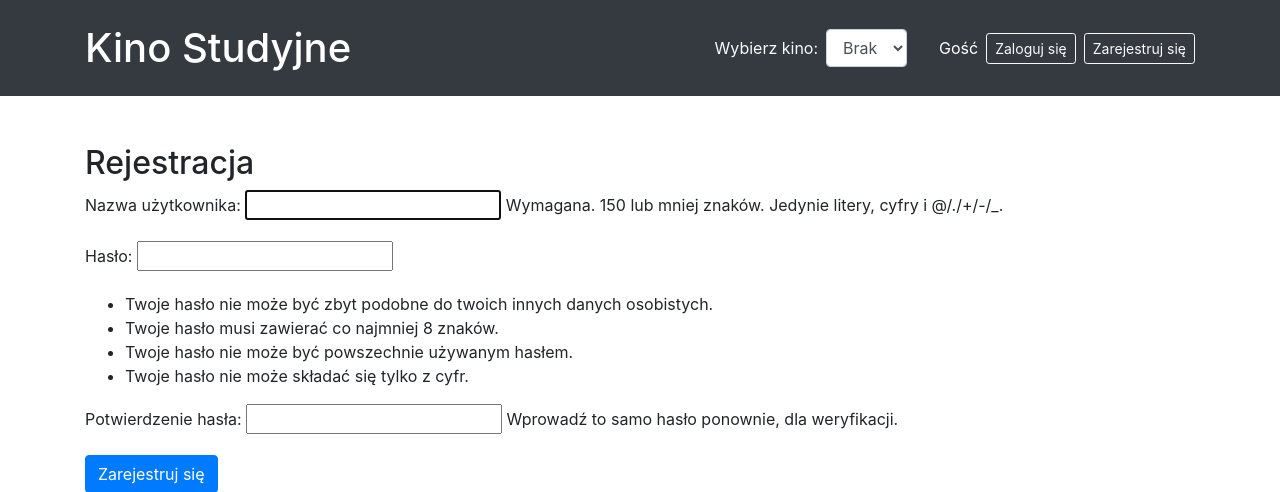
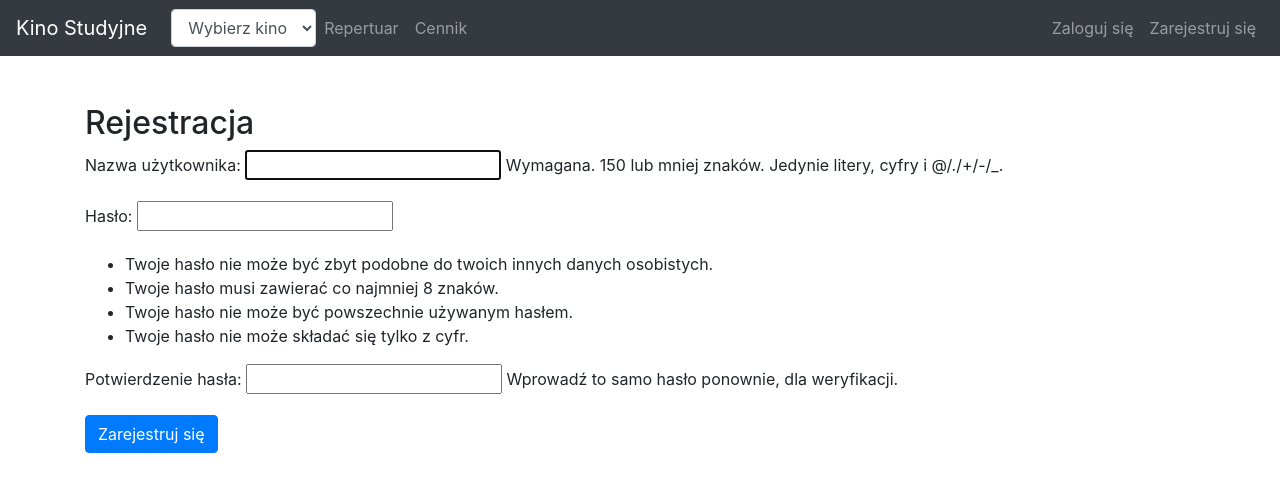
Before and after one commit to infoshareacademy/jpydzr5-reservation-for-destination, a Django app: page /cinema/register/ in a window 1280 px wide. Shown: the top 492 px of the page. Run offline with Django 5.2, Linux system fonts and the light colour scheme; parts of the project's set-up code (start-up, migrations or seed data) failed here and were passed over; some libraries are stand-ins or nearby versions.

Commit message:
menu refactor - mobile responsivity

```diff
--- a/cinema_reservation_system/backoffice/views.py
+++ b/cinema_reservation_system/backoffice/views.py
@@ -15,6 +15,7 @@ DAYS_OF_WEEK = {
     6: "Piątek",
     7: "Sobota",
 }
+
 
 # Create your views here.
 def index(request):
--- a/cinema_reservation_system/cinema/admin.py
+++ b/cinema_reservation_system/cinema/admin.py
@@ -34,7 +34,7 @@ class CinemaAdmin(admin.ModelAdmin):
 
 @admin.register(models.Hall)
 class HallAdmin(admin.ModelAdmin):
-    list_display = ('cinema', 'hall_number', 'cleaning_time')  # Pola do wyświetlania
+    list_display = ('cinema', 'name', 'cleaning_time')  # Pola do wyświetlania
 
 
 @admin.register(models.Seat)
--- a/cinema_reservation_system/cinema/decorators.py
+++ b/cinema_reservation_system/cinema/decorators.py
@@ -15,8 +15,8 @@ def set_vars(view_func):
             {"name": "Koszyk", "url": "cinema:basket"}
         ]
 
-        if 'cinema' in request.session:
-            kwargs['context']['selected_cinema'] = cinemas.filter(pk=request.session.get('cinema')).first()
+        if 'selected_cinema_id' in request.session:
+            kwargs['context']['selected_cinema'] = cinemas.filter(pk=request.session.get('selected_cinema_id')).first()
 
         return view_func(request, *args, **kwargs)
 
--- a/cinema_reservation_system/cinema/models.py
+++ b/cinema_reservation_system/cinema/models.py
@@ -36,11 +36,11 @@ class Cinema(models.Model):
 class Hall(models.Model):
     """Model reprezentujący salę kinową."""
     cinema = models.ForeignKey(Cinema, on_delete=models.RESTRICT)  # Powiązanie z modelem Cinema
-    hall_number = models.CharField(max_length=10)  # Numer sali
+    name = models.CharField(max_length=10)  # Numer sali
     cleaning_time = models.DurationField()  # Czas sprzątania
 
     def __str__(self):
-        return f"Sala {self.hall_number} w kinie {self.cinema.name}"
+        return f"Sala {self.name} w kinie {self.cinema.name}"
 
 
 class Seance(models.Model):
--- a/cinema_reservation_system/cinema/templates/base.html
+++ b/cinema_reservation_system/cinema/templates/base.html
@@ -11,68 +11,71 @@
     {% endblock %}
 </head>
 <body style="height: 100%; margin: 0; display: flex; flex-direction: column; min-height: 100vh;">
-    <header class="bg-dark text-white text-center py-4" style="background-size: cover; background-position: center;">
-        <div class="container d-flex justify-content-between align-items-center">
-            <a href="{% url 'cinema:index' %}" style="text-decoration: none; color: inherit;">
-                <h1 class="mb-0">Kino Studyjne</h1>
+<nav class="navbar navbar-expand-md navbar-dark bg-dark">
+    <!-- Logo i Selektor Kina, wyrównane do lewej -->
+    <div class="d-flex align-items-center">
+        <a class="navbar-brand" href="{% url 'cinema:index' %}">Kino Studyjne</a>
+
+        <form method="post" action="{% url 'cinema:set_cinema' %}" class="form-inline ml-2">
+            {% csrf_token %}
+            <input type="hidden" name="next" value="{{ request.path }}">
+            <select id="selected_cinema_id" name="selected_cinema_id" class="form-control" onchange="this.form.submit();">
+                <option value="" {% if not selected_cinema %}selected{% endif %}>Wybierz kino</option>
+                {% for cinema in cinemas %}
+                    <option value="{{ cinema.id }}" {% if cinema == selected_cinema %}selected{% endif %}>{{ cinema.name }}</option>
+                {% endfor %}
+            </select>
+        </form>
+    </div>
+
+    <!-- Ikona hamburgera dla menu nawigacyjnego -->
+    <button class="navbar-toggler" type="button" data-toggle="collapse" data-target="#navbarContent" aria-controls="navbarContent" aria-expanded="false" aria-label="Toggle navigation">
+        <span class="navbar-toggler-icon"></span>
+    </button>
+
+    <!-- Zawartość menu rozwijanego, wyrównana do prawej -->
+    <div class="collapse navbar-collapse justify-content-end" id="navbarContent">
+        <ul class="navbar-nav mr-auto">
+            <!-- Dodatkowe linki "Repertuar" i "Cennik" -->
+            <li class="nav-item">
+                <a class="nav-link" href="{% url 'cinema:repertoire' %}">Repertuar</a>
+            </li>
+            <li class="nav-item">
+                <a class="nav-link" href="{% url 'cinema:pricing' %}">Cennik</a>
+            </li>
+        </ul>
+
+        <ul class="navbar-nav">
+            {% if request.user.is_authenticated %}
+                <!-- Dropdown z nazwą użytkownika -->
+                <li class="nav-item dropdown">
+                    <a class="nav-link dropdown-toggle" href="#" id="userDropdown" role="button" data-toggle="dropdown" aria-haspopup="true" aria-expanded="false">
+                        {{ request.user.username }}
                     </a>
-                <nav class="navbar navbar-expand-lg navbar-dark bg-dark mx-auto">
-                    <div class="collapse navbar-collapse" id="navbarNav">
-                        <ul class="navbar-nav mx-auto">
-                            {% for item in menu_positions %}
+                    <div class="dropdown-menu dropdown-menu-right" aria-labelledby="userDropdown">
+                        <a class="dropdown-item" href="{% url 'cinema:user_panel' %}">Ustawienia</a>
+                        <a class="dropdown-item" href="{% url 'cinema:basket' %}">Rezerwacje</a>
+                        <a class="dropdown-item" href="{% url 'cinema:tickets' %}">Bilety</a>
+                        <div class="dropdown-divider"></div>
+                        <form method="post" action="{% url 'cinema:logout' %}" style="display: inline;">
+                            {% csrf_token %}
+                            <button type="submit" class="dropdown-item">Wyloguj się</button>
+                        </form>
+                    </div>
+                </li>
+            {% else %}
                 <li class="nav-item">
-                                <a class="nav-link" href="{% url item.url %}">{{ item.name }}</a>
+                    <a class="nav-link" href="{% url 'cinema:login' %}">Zaloguj się</a>
                 </li>
-                            {% endfor %}
-                            <!-- Link do panelu użytkownika -->
-                            {% if request.user.is_authenticated %}
                 <li class="nav-item">
-                                <a class="nav-link" href="{% url 'cinema:user_panel' %}">Twoje konto</a>
+                    <a class="nav-link" href="{% url 'cinema:register' %}">Zarejestruj się</a>
                 </li>
             {% endif %}
         </ul>
     </div>
 </nav>
-                <form method="post" action="{% url 'cinema:set_cinema' %}" class="form-inline form-spacing" id="cinema-selection-form">
-                    {% csrf_token %}
-                    <div class="form-group mr-2">
-                        <label for="cinema" class="text-light mr-2">Wybierz kino:</label>
 
-                        <select id="cinema" name="cinema" class="form-control" onchange="document.getElementById('cinema-selection-form').submit();">
-                        {% if not selected_cinema  %}
-                            <option value="" selected>Brak</option>
-                        {% endif %}
-                            {% for cinema in cinemas %}
-                                <option value="{{ cinema.id }}" {% if cinema == selected_cinema %}selected{% endif %}>{{cinema.name}}</option>
-                            {% endfor %}
-                        </select>
-                    </div>
-                </form>
-            <div class="ml-4 d-flex align-items-center" style="float:right" id="login_container">
-                {% if request.user.is_authenticated %}
-                    <div class="btn-group">
-                        <button type="button" class="btn btn-sm btn-secondary">{{ request.user.username }}</button>
-                        <button type="button" class="btn btn-sm btn-secondary dropdown-toggle dropdown-toggle-split" data-toggle="dropdown" aria-haspopup="true" aria-expanded="false">
-                            <span class="sr-only">Toggle Dropdown</span>
-                        </button>
-                        <div class="dropdown-menu dropdown-menu-right">
-                            <a class="dropdown-item" href="{% url 'cinema:user_panel' %}">Ustawienia</a>
-                            <a class="dropdown-item" href="{% url 'cinema:basket' %}">Rezerwacje</a>
-                            <a class="dropdown-item" href="{% url 'cinema:tickets' %}">Bilety</a>
-                            <form method="post" action="{% url 'cinema:logout' %}" style="display: inline;">
-                                {% csrf_token %}
-                                <button type="submit" class="dropdown-item">Wyloguj się</button>
-                            </form>
-                        </div>
-                    </div>
-                {% else %}
-                    <span class="navbar-text mr-2">Gość</span>
-                    <a href="{% url 'cinema:login' %}" class="btn btn-outline-light btn-sm mr-2">Zaloguj się</a>
-                    <a href="{% url 'cinema:register' %}" class="btn btn-outline-light btn-sm">Zarejestruj się</a>
-                {% endif %}
-            </div>
-        </div>
-    </header>
+
 
     <main class="container my-5" style="flex: 1;">
         {% if messages %}
--- a/cinema_reservation_system/cinema/urls.py
+++ b/cinema_reservation_system/cinema/urls.py
@@ -11,7 +11,7 @@ urlpatterns = [
     path('logout/', auth_views.logout_view, name='logout'),
     path('register/', auth_views.register_view, name='register'),
     path("set_cinema", views.set_cinema, name="set_cinema"),
-    path("ticket_types/", views.price_list, name="price_list"),
+    path("ticket_types/", views.pricing, name="pricing"),
     path("repertoire/", views.repertoire, name="repertoire"),
     path("basket/", views.basket, name="basket"),
     path('select_movie/', views.select_movie, name='select_movie'),
```
Also changed, not shown: cinema_reservation_system/cinema/templates/cinema/basket.html (+11 -3 lines), cinema_reservation_system/cinema/templates/cinema/tickets.html (+10 -2 lines), cinema_reservation_system/cinema/tests/test_pytest_views.py (+1 -1 lines), cinema_reservation_system/cinema/tests/test_unittest_views.py (+1 -1 lines), cinema_reservation_system/cinema/views.py (+21 -9 lines), cinema_reservation_system/cinema/migrations/0024_rename_hall_number_hall_name.py (added), cinema_reservation_system/cinema/templates/cinema/pricing.html (renamed from cinema_reservation_system/cinema/templates/cinema/price_list.html). Lines whose indentation alone changed are shown as unchanged.
